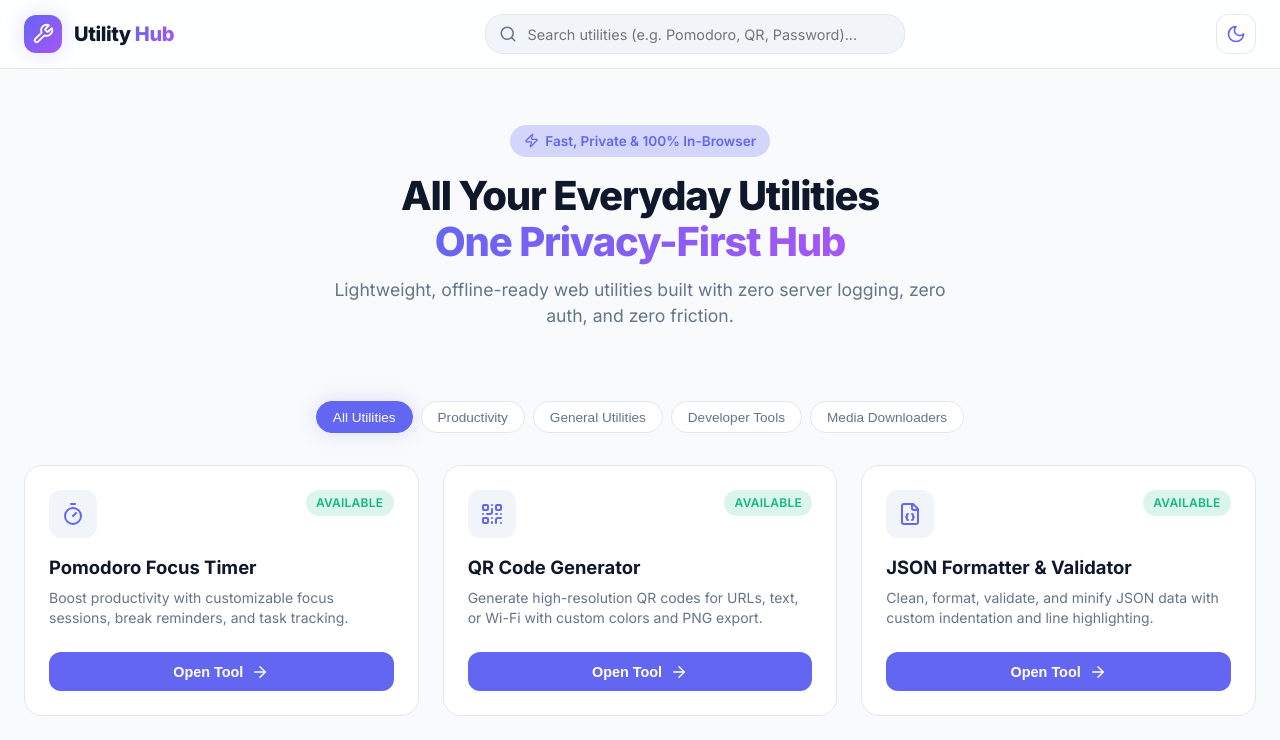
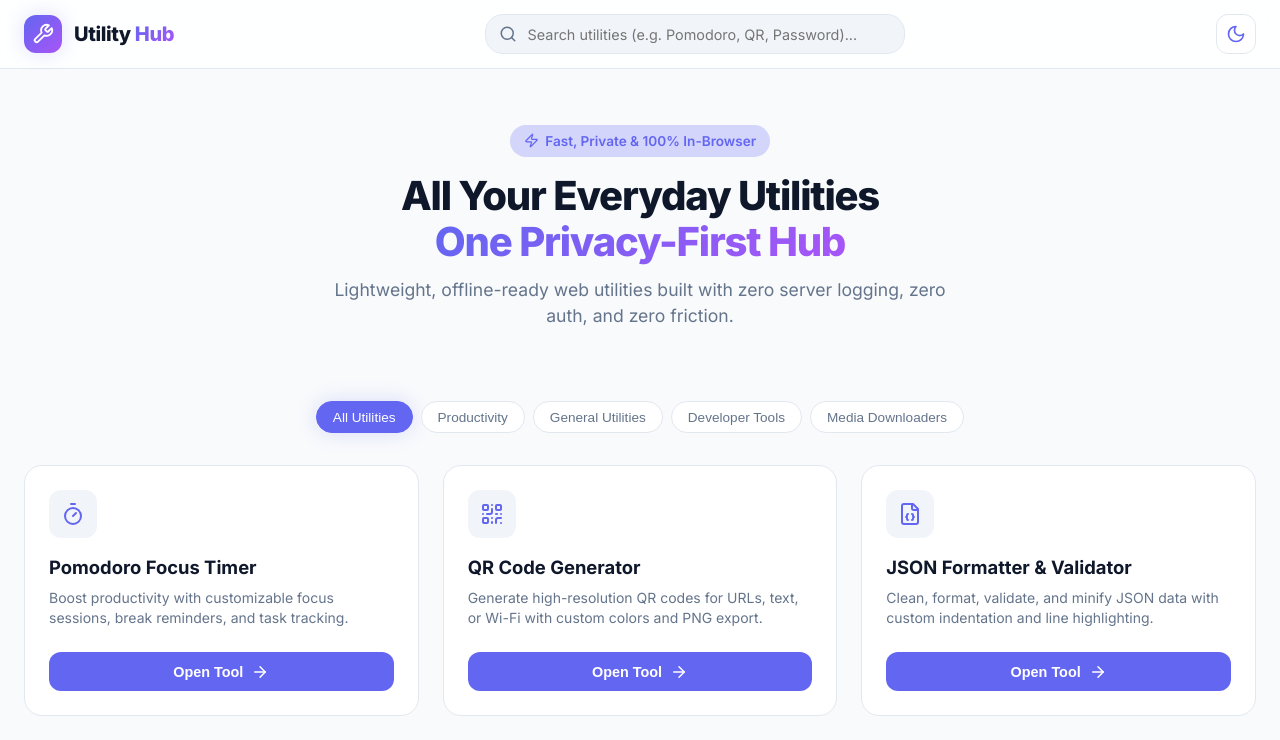
Before and after one commit to kaisarnajar/utility-hub, a React (Vite) app: page / in a window 1280 px wide. Shown: the top 740 px of the page. Built offline with nearby package versions, Linux system fonts and the light colour scheme.

Commit message:
style: remove redundant 'Available' status badge

```diff
--- a/src/components/ToolCard.tsx
+++ b/src/components/ToolCard.tsx
@@ -18,9 +18,11 @@ export const ToolCard: React.FC<ToolCardProps> = ({ tool, onOpen }) => {
           <div className="tool-icon-wrapper">
             <IconComponent size={24} />
           </div>
-          <span className={`status-badge ${isReady ? 'ready' : 'coming-soon'}`}>
-            {isReady ? 'Available' : 'Coming Soon'}
-          </span>
+          {!isReady && (
+            <span className="status-badge coming-soon">
+              Coming Soon
+            </span>
+          )}
         </div>
 
         <div className="tool-card-body">
--- a/src/components/ToolPage.tsx
+++ b/src/components/ToolPage.tsx
@@ -73,7 +73,9 @@ export const ToolPage: React.FC<ToolPageProps> = ({ tool, onBack }) => {
           <div>
             <div className="tool-page-title-row">
               <h1 className="tool-page-title">{tool.name}</h1>
-              <span className="status-badge ready">Available</span>
+              {tool.status === 'coming_soon' && (
+                <span className="status-badge coming-soon">Coming Soon</span>
+              )}
             </div>
             <p className="tool-page-description">{tool.description}</p>
           </div>
```
